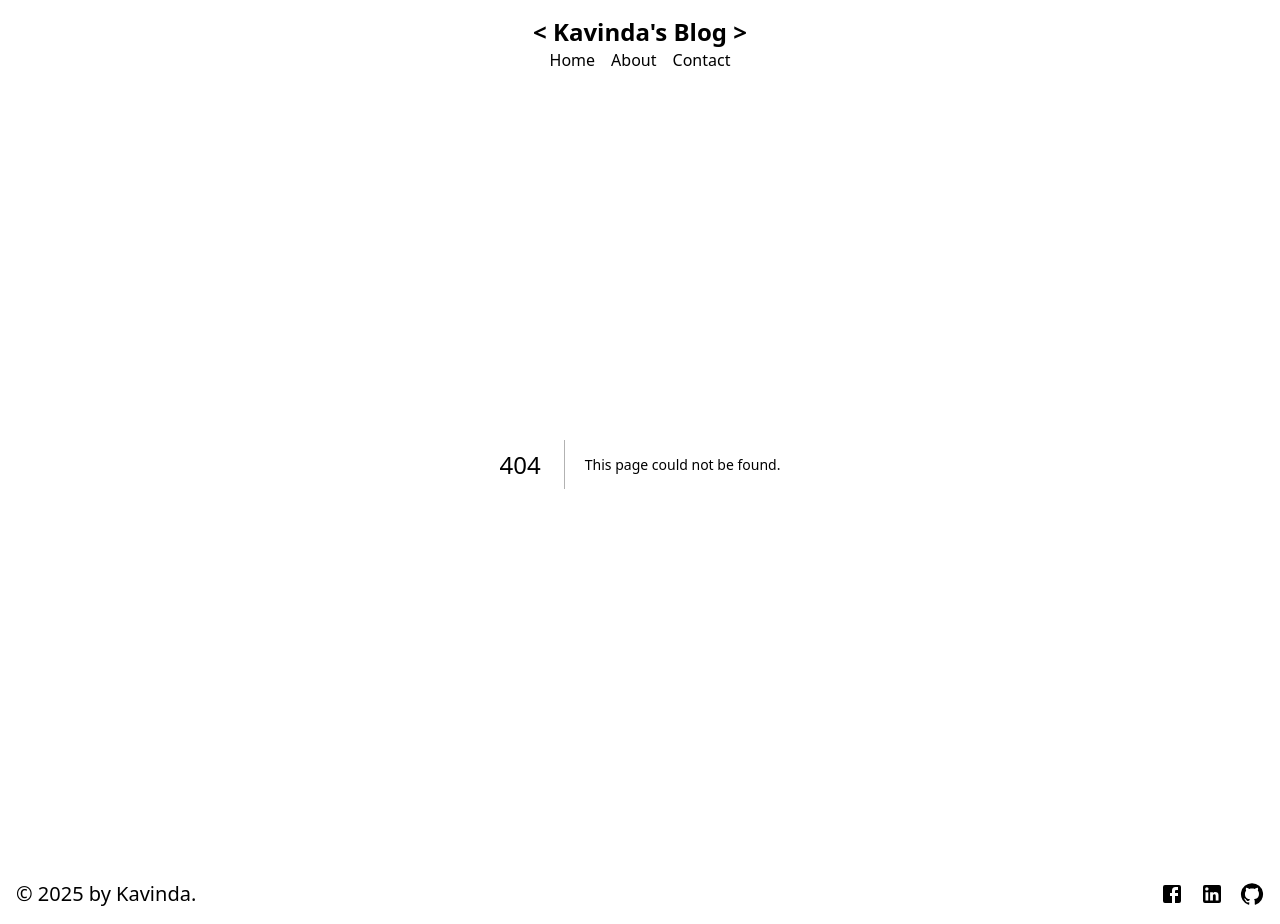
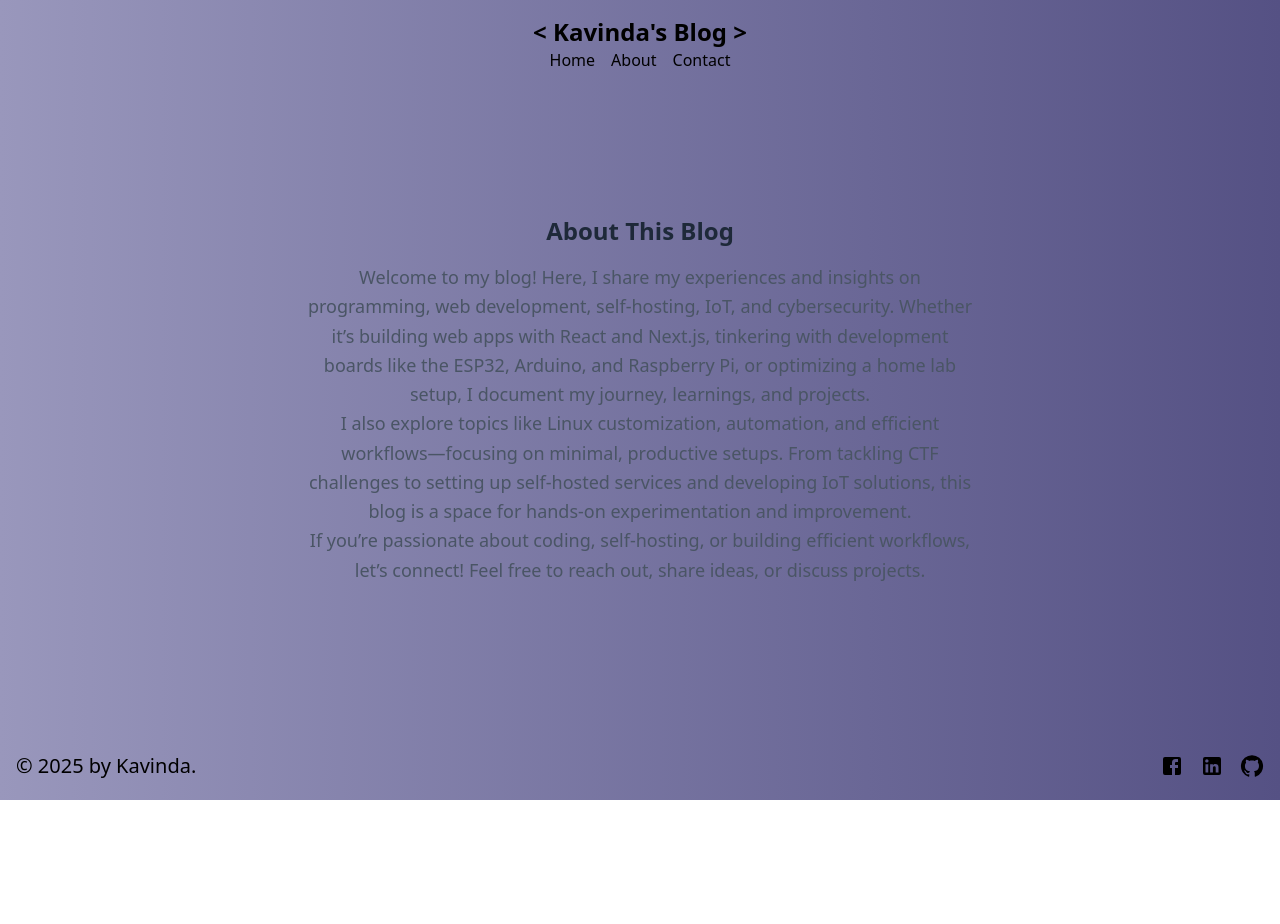
Before and after one commit to kavindalj/Blog, a Next.js app: page /about in a window 1280 px wide. Before the commit this address had no page. After the commit the page ends 800 px from the top, so only its background shows below. Built offline with nearby package versions, Linux system fonts and the light colour scheme.

Commit message:
build: make about page

```diff
--- /dev/null
+++ b/app/about/page.tsx
@@ -0,0 +1,16 @@
+export default function AboutPage() {
+  return (
+    <div className="flex flex-col items-center justify-center min-h-[calc(100vh-8rem)] p-6">
+      <h1 className="text-2xl text-gray-800 font-bold mb-4">About This Blog</h1>
+      <p className="text-gray-600 text-lg leading-relaxed max-w-2xl text-center">
+        Welcome to my blog! Here, I share my experiences and insights on programming, web development, self-hosting, IoT, and cybersecurity. Whether it’s building web apps with React and Next.js, tinkering with development boards like the ESP32, Arduino, and Raspberry Pi, or optimizing a home lab setup, I document my journey, learnings, and projects.
+      </p>
+      <p className="text-gray-600 text-lg leading-relaxed max-w-2xl text-center">
+        I also explore topics like Linux customization, automation, and efficient workflows—focusing on minimal, productive setups. From tackling CTF challenges to setting up self-hosted services and developing IoT solutions, this blog is a space for hands-on experimentation and improvement.
+      </p>
+      <p className="text-gray-600 text-lg leading-relaxed max-w-2xl text-center">
+        If you’re passionate about coding, self-hosting, or building efficient workflows, let’s connect! Feel free to reach out, share ideas, or discuss projects.
+      </p>
+    </div>
+  );
+}
```
